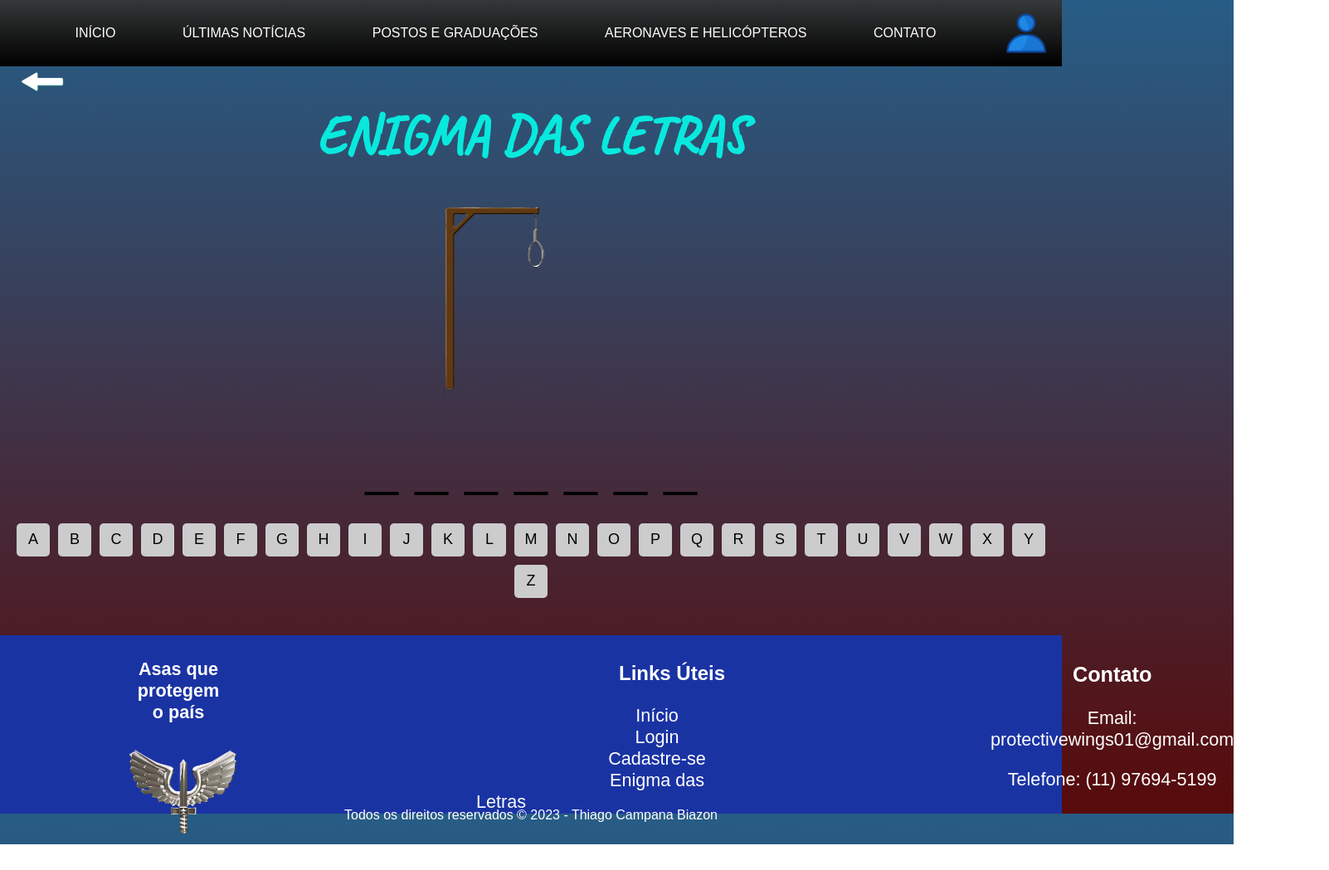
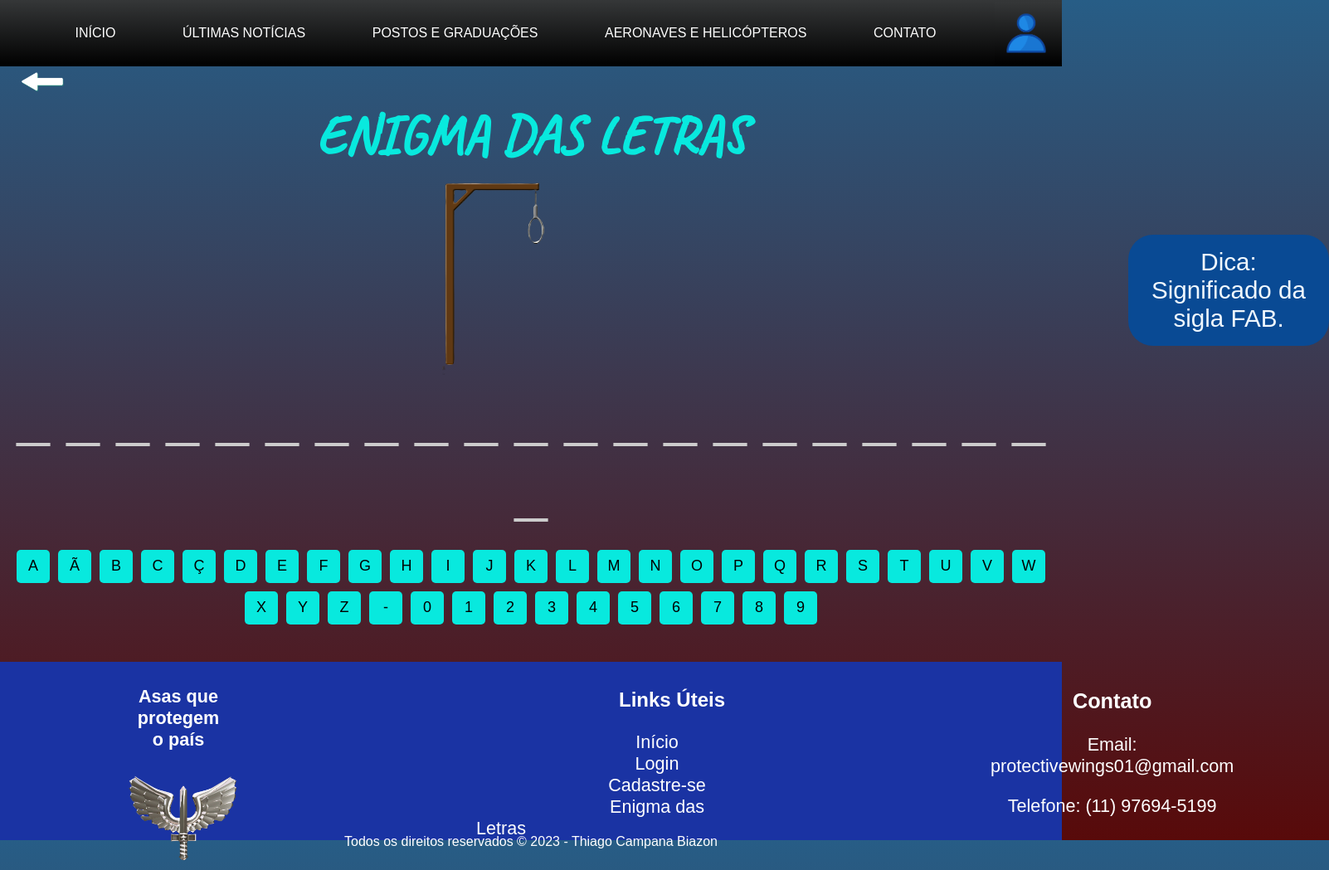
Before and after one commit to ThiagoBiazon/ProtectiveWings, a plain HTML site: page Enigma das palavras/jogo.html in a window 1280 px wide. Shown: the whole page at 83% size, 1602 px wide, since content can reach past the window. Before the commit the page ends 1018 px from the top, so only its background shows below. Drawn offline with nearby package versions, Linux system fonts and the light colour scheme.

Commit message:
Novas atualizações

```diff
--- a/Enigma das palavras/jogo.css
+++ b/Enigma das palavras/jogo.css
@@ -92,12 +92,13 @@ h1 {
 
   #container-enforcado {
     text-align: center;
-    margin: 30px 0;
+    margin-top: -25vh;
   }
 
   #container-palavra {
     text-align: center;
     font-size: 10vh;
+    color: #ccc;
   }
 
   #teclado {
@@ -105,9 +106,12 @@ h1 {
     flex-wrap: wrap;
     justify-content: center;
     margin-top: 20px;
-
   }
 
+  button:hover {
+    background: linear-gradient(to bottom, #275d86, #580a0a);
+    color: rgb(8, 233, 222) ;
+  }
   .letra {
     width: 40px;
     height: 40px;
@@ -115,13 +119,28 @@ h1 {
     font-size: 18px;
     border: none;
     border-radius: 5px;
-    background-color: #ccc;
+    background-color: rgb(8, 233, 222);
     cursor: pointer;
   }
 
   #imagem-da-forca {
     width: 200px;
     height: 200px;
+  }
+
+  #div_dica {
+    color: aliceblue;
+    font-size: 3.7vh;
+    text-align: center;
+    margin-left: 170vh;
+    margin-top: 10vh;
+    font-family: 'Josefin Sans', sans-serif;
+    background-color: #094a94;
+    border-radius: 30px;
+    padding: 16px;
+    text-transform: none;
+    height: auto;
+    width: 210px;
   }
 
   footer {
--- a/Enigma das palavras/jogo.html
+++ b/Enigma das palavras/jogo.html
@@ -1,5 +1,6 @@
 <!DOCTYPE html>
 <html lang="en">
+
 <head>
     <meta charset="UTF-8">
     <meta http-equiv="X-UA-Compatible" content="IE=edge">
@@ -12,9 +13,7 @@
 </head>
 <nav>
     <div class="seta">
-      <a href="../ProtectiveWings.html"><img
-              src="../img/SETA (1).png"
-              width="70px"></a>
+        <a href="../ProtectiveWings.html"><img src="../img/SETA (1).png" width="70px"></a>
     </div>
     <ul>
         <li><a href="##"></a></li>
@@ -36,6 +35,8 @@
 <body>
     <h1>ENIGMA DAS LETRAS</h1>
 
+    <div id="div_dica"></div>
+
     <div id="container-enforcado">
         <img id="img-enforcado" src="enforcado0.png" alt="Enforcado">
     </div>
@@ -46,8 +47,10 @@
 
     <div id="teclado">
         <button class="letra">A</button>
+        <button class="letra">Ã</button>
         <button class="letra">B</button>
         <button class="letra">C</button>
+        <button class="letra">Ç</button>
         <button class="letra">D</button>
         <button class="letra">E</button>
         <button class="letra">F</button>
@@ -71,6 +74,18 @@
         <button class="letra">X</button>
         <button class="letra">Y</button>
         <button class="letra">Z</button>
+        <button class="letra">-</button>
+        <button class="letra">0</button>
+        <button class="letra">1</button>
+        <button class="letra">2</button>
+        <button class="letra">3</button>
+        <button class="letra">4</button>
+        <button class="letra">5</button>
+        <button class="letra">6</button>
+        <button class="letra">7</button>
+        <button class="letra">8</button>
+        <button class="letra">9</button>
+
     </div>
 </body>
 <footer>
@@ -86,7 +101,9 @@
             <li><a href="../ProtectiveWings.html">Início</a></li>
             <li><a href="../login.html">Login</a></li>
             <li><a href="../cadastro.html">Cadastre-se</a></li>
-          <span><li><a href="../Enigma das palavras/jogo.html">Enigma das Letras</a></li></span>
+            <span>
+                <li><a href="../Enigma das palavras/jogo.html">Enigma das Letras</a></li>
+            </span>
         </ul>
     </div>
     <div class="contato"> <a name="contato"></a>
@@ -98,39 +115,26 @@
         <p>Todos os direitos reservados &copy; 2023 - Thiago Campana Biazon</p>
     </div>
 </footer>
+
 </html>
+<script src="https://unpkg.com/sweetalert/dist/sweetalert.min.js"></script>
 <script>
-   var palavras = ["ABACAXI", "BANANA", "CENOURA", "DAMASCO", "ESPINAFRE"];
+    var palavras = [{ "palavra": "F-5M-TIGER", "dica": "Dica: Caça mais rápido da FAB." }, { "palavra": "CAPITÃO", "dica": "Dica: É o oficial intermediário." }, { "palavra": "CABO", "dica": "Dica: É responsável em garantir que as ordens vindas dos sargentos sejam cumpridas pelos soldados." }, { "palavra": "SANTOS-DUMONT", "dica": "Dica: É o pai da aviação." }, { "palavra": "FORÇA-AEREA-BRASILEIRA", "dica": "Dica: Significado da sigla FAB." }, { "palavra": "SAAB", "dica": "Dica: Sigla da empresa sueca, em parceria com a Embraer que produziram o Caça F-39." }, { "palavra": "F-39-GRIPEN", "dica": "Dica: Caça que alcança o maior teto de serviço entre eles." }, { "palavra": "MARECHAL-DO-AR", "dica": "Dica: Maior patente da FAB em tempos de guerra." }];
 
     var palavraSelecionada = "";
     var palavraExibida = [];
     var tentativasIncorretas = 0;
-var maxTentativas = 7;
-// var dicas = ["Animal doméstico", "Melhor amigo do homem", "Maior mamífero terrestre"];
+    var maxTentativas = 6;
 
-// function obterDica(palavra) {
-//   var indice = palavras.indexOf(palavra);
-//   if (indice !== -1) {
-//     return dicas[indice];
-//   }
-//   return "Dica não encontrada";
-// }
-
-
-// var palavraSelecionada = "cachorro";
-// var dica = obterDica(palavraSelecionada);
-// console.log("Palavra:", palavraSelecionada);
-// console.log("Dica:", dica);
-
-// Seleciona uma palavra aleatória
     function selecionarPalavra() {
         var indiceAleatorio = Math.floor(Math.random() * palavras.length);
-palavraSelecionada = palavras[indiceAleatorio];
+        palavraSelecionada = palavras[indiceAleatorio].palavra;
 
         palavraExibida = [];
         for (var i = 0; i < palavraSelecionada.length; i++) {
             palavraExibida.push("_");
         }
+        div_dica.innerHTML = `${palavras[indiceAleatorio].dica}`
     }
 
     // Atualiza a palavra exibida na tela
@@ -150,7 +154,7 @@ function verificarLetra(letra) {
         var encontrada = false;
 
         for (var i = 0; i < palavraSelecionada.length; i++) {
-if (palavraSelecionada[i] === letra) {
+            if (palavraSelecionada[i] == letra) {
                 palavraExibida[i] = letra;
                 encontrada = true;
             }
@@ -164,12 +168,18 @@ atualizarImagemEnforcado();
 
     // Verifica se o jogo terminou (vitória ou derrota)
     function verificarStatusJogo() {
-if (palavraExibida.indexOf("_") === -1) {
-alert("Parabéns! Você venceu!");
+        if (palavraExibida.indexOf("_") == -1) {
+            setTimeout(() => {
+                swal("Parabéns!", `Você acertou! A palavra era: ${palavraSelecionada}`, "success");
                 reiniciarJogo();
-} else if (tentativasIncorretas === maxTentativas) {
-alert("Você perdeu! A palavra era: " + palavraSelecionada);
+            }, 500);
+        } else if (tentativasIncorretas == maxTentativas) {
+            setTimeout(() => {
+            swal("Que pena!", `Você errou! Continue tentando, a palavra era: ${palavraSelecionada}`, "error");
+            tentativasIncorretas = 0;
+            atualizarImagemEnforcado();
             reiniciarJogo();
+        }, 500);
         }
     }
 
@@ -177,16 +187,13 @@ reiniciarJogo();
     function reiniciarJogo() {
         selecionarPalavra();
         atualizarPalavraExibida();
-tentativasIncorretas = 0;
-atualizarImagemEnforcado();
     }
 
     // Adiciona evento de clique para as letras do teclado
     var letras = document.getElementsByClassName("letra");
     for (var i = 0; i < letras.length; i++) {
-letras[i].addEventListener("click", function(event) {
+        letras[i].addEventListener("click", function (event) {
             var letra = event.target.innerText;
-event.target.disabled = true;
             verificarLetra(letra);
             atualizarPalavraExibida();
             verificarStatusJogo();
--- a/ProtectiveWings.css
+++ b/ProtectiveWings.css
@@ -61,7 +61,7 @@
 }
 
 nav {
-    background-color: #161515;
+    background: linear-gradient(to bottom, #353738, #000000);
     /* Cor de fundo da navbar */
     height: 10vh;
     /* Altura da navbar */
```
Also changed, not shown: Notícias-SaibaMais.html (+0 -1 lines). Lines whose indentation alone changed are shown as unchanged.
